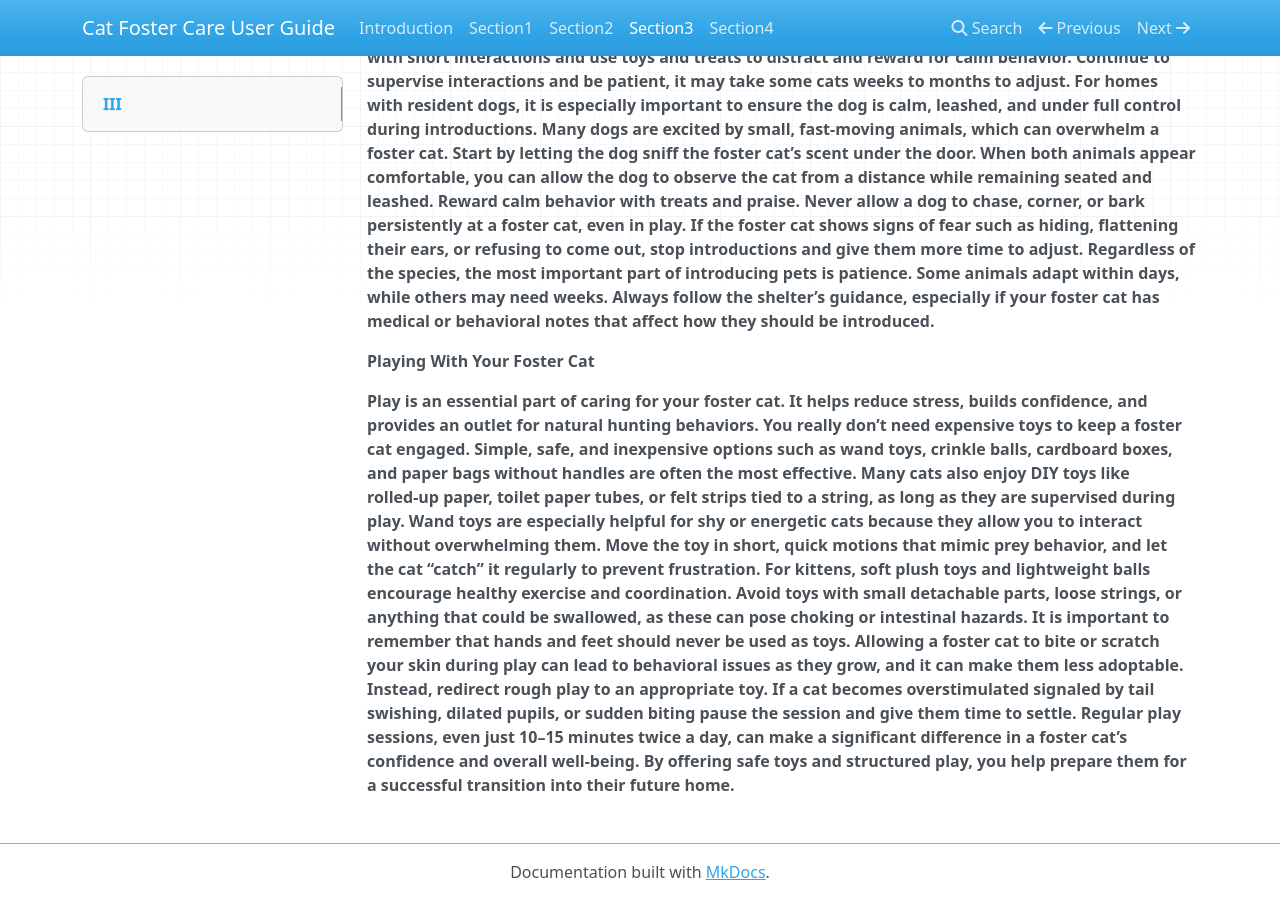
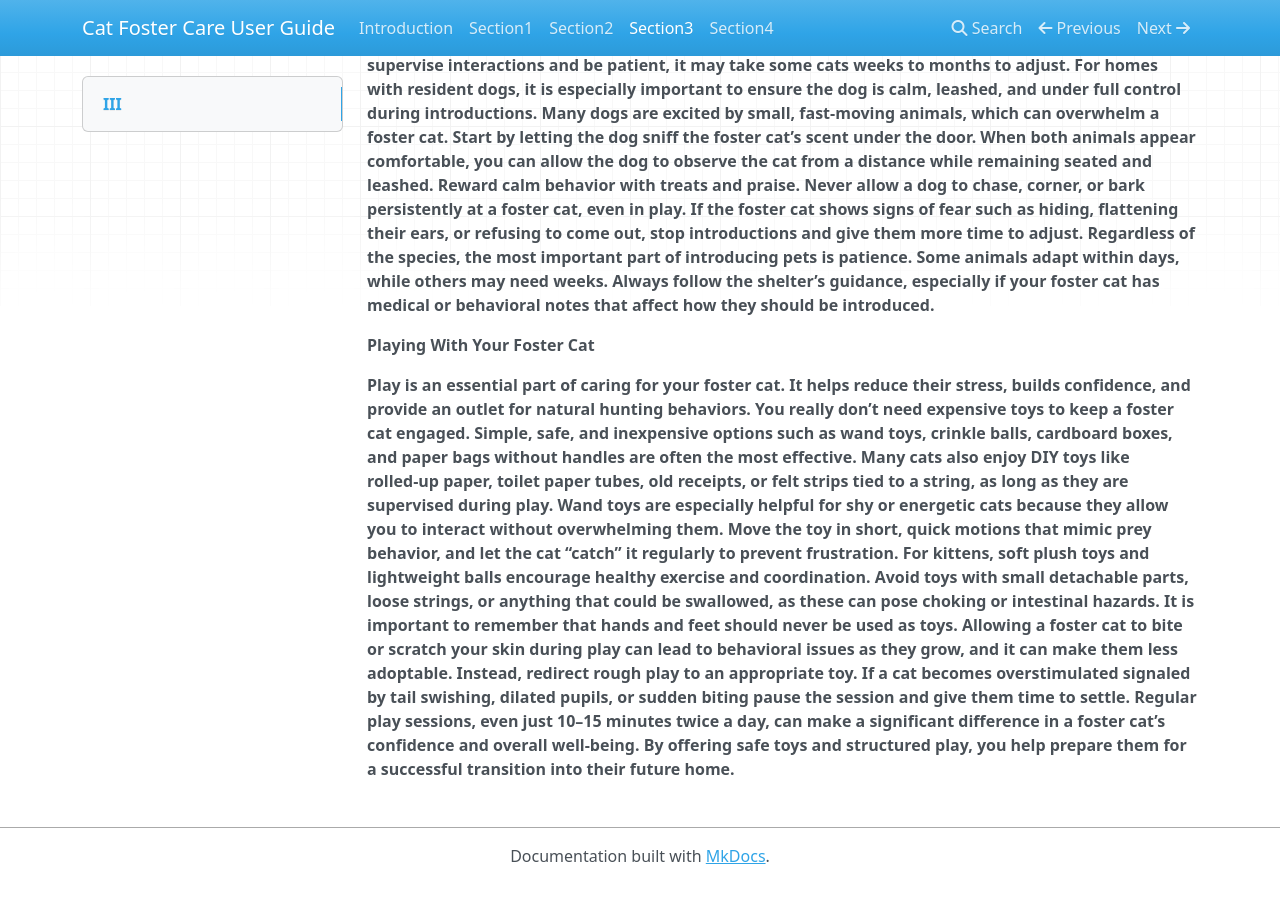
Before and after one commit to natkees/natkees.github.io, an MkDocs documentation site: the page built from docs/section3.md, in a window 1280 px wide and 900 px high, scrolled down 541 px. Built offline with MkDocs 1.6.1, drawn with Linux system fonts in a browser that asks for light colours; nearby versions of some CDN libraries.

Commit message:
Update section3.md

```diff
--- a/docs/section3.md
+++ b/docs/section3.md
@@ -1,6 +1,6 @@
 ## III
 supplies to have/fosterspace in home/baby proofing
-
+<div>
 <h><b>How do I Introduce my foster cat to my pets at home?<b></h>
 
 <p> Introducing a foster cat to your resident pets should always be done slowly and intentionally. Even confident animals can become stressed when a new cat enters their space, so it is important to begin with separation. Keep your foster cat in a quiet room with their own food, water, litter box, and resting area for the first few days. Make sure any toys and bedding are washed and free of your current pet's scent. This allows the foster animal to adjust to their new environment and gain a sense of safety.
@@ -9,10 +9,11 @@ For homes with resident cats, scent swapping is the safest first step. You can e
 
 For homes with resident dogs, it is especially important to ensure the dog is calm, leashed, and under full control during introductions. Many dogs are excited by small, fast‑moving animals, which can overwhelm a foster cat. Start by letting the dog sniff the foster cat’s scent under the door. When both animals appear comfortable, you can allow the dog to observe the cat from a distance while remaining seated and leashed. Reward calm behavior with treats and praise. Never allow a dog to chase, corner, or bark persistently at a foster cat, even in play. If the foster cat shows signs of fear such as hiding, flattening their ears, or refusing to come out, stop introductions and give them more time to adjust.
 Regardless of the species, the most important part of introducing pets is patience. Some animals adapt within days, while others may need weeks. Always follow the shelter’s guidance, especially if your foster cat has medical or behavioral notes that affect how they should be introduced. </p>
+</div>
 
 <h><b>Playing With Your Foster Cat<b></h>
 
-<p> Play is an essential part of caring for your foster cat. It helps reduce stress, builds confidence, and provides an outlet for natural hunting behaviors. You really don’t need expensive toys to keep a foster cat engaged. Simple, safe, and inexpensive options such as wand toys, crinkle balls, cardboard boxes, and paper bags without handles are often the most effective. Many cats also enjoy DIY toys like rolled‑up paper, toilet paper tubes, or felt strips tied to a string, as long as they are supervised during play.
+<p> Play is an essential part of caring for your foster cat. It helps reduce their stress, builds confidence, and provide an outlet for natural hunting behaviors. You really don’t need expensive toys to keep a foster cat engaged. Simple, safe, and inexpensive options such as wand toys, crinkle balls, cardboard boxes, and paper bags without handles are often the most effective. Many cats also enjoy DIY toys like rolled‑up paper, toilet paper tubes, old receipts, or felt strips tied to a string, as long as they are supervised during play.
 
 Wand toys are especially helpful for shy or energetic cats because they allow you to interact without overwhelming them. Move the toy in short, quick motions that mimic prey behavior, and let the cat “catch” it regularly to prevent frustration. For kittens, soft plush toys and lightweight balls encourage healthy exercise and coordination. Avoid toys with small detachable parts, loose strings, or anything that could be swallowed, as these can pose choking or intestinal hazards.
 
```
